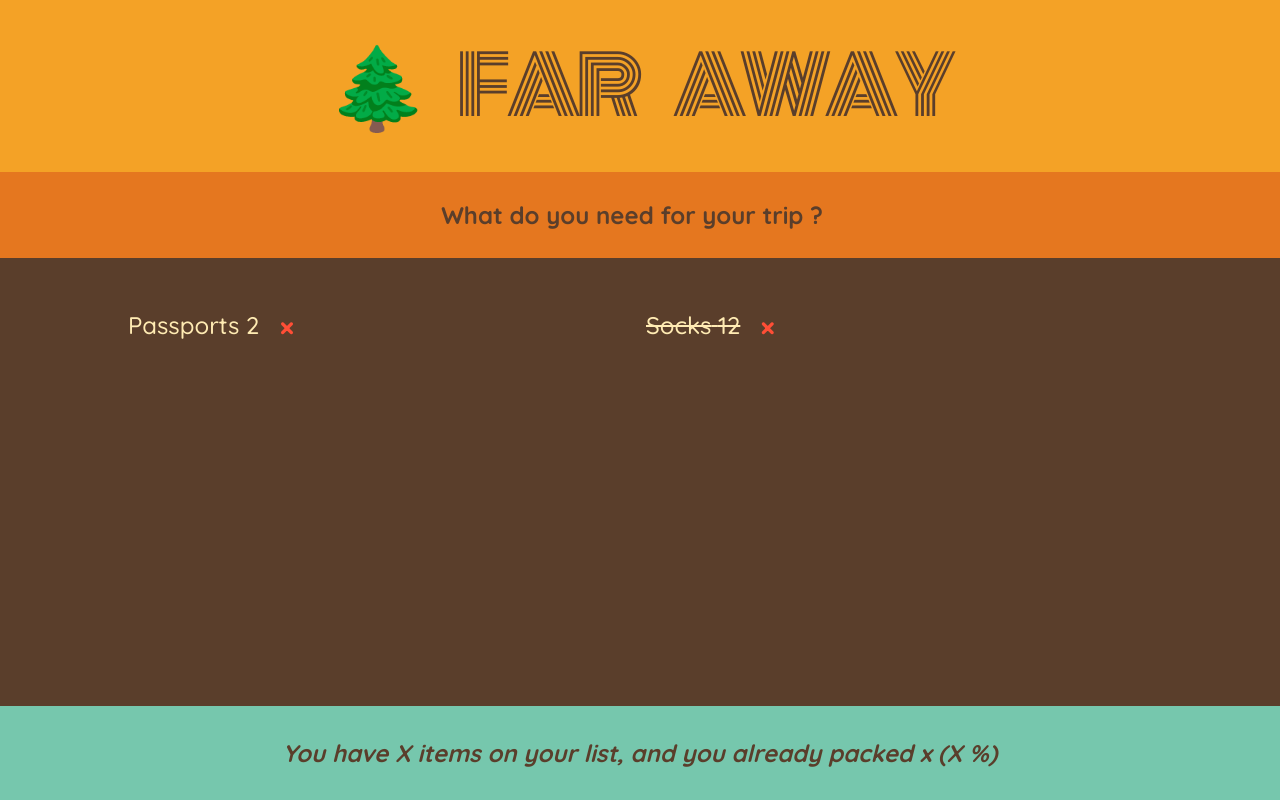
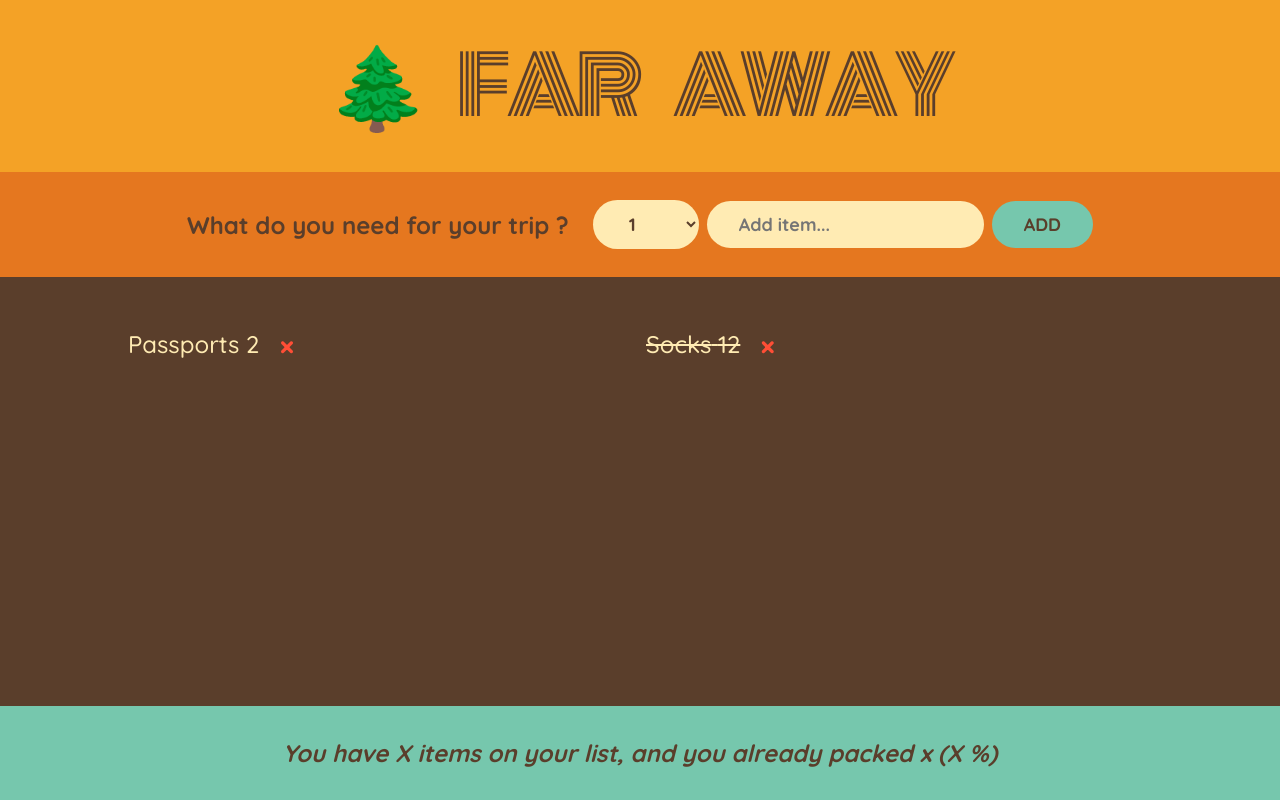
Before and after one commit to manishaac2002/travel_list_react, a React (Create React App) app: page / in a window 1280 px wide. Built offline with nearby package versions, Linux system fonts and the light colour scheme.

Commit message:
feat : completed 4 components still pending for button.

```diff
--- a/src/App.js
+++ b/src/App.js
@@ -1,3 +1,5 @@
+import {useState} from 'react'
+
 const initialItems = [
   { id: 1, description: "Passports", quantity: 2, packed: false },
   { id: 2, description: "Socks", quantity: 12, packed: true },
@@ -22,32 +24,68 @@ function Logo() {
   )
 }
 
+
+
 function Form() {
+
+  const [description, setDescription] = useState("")
+  const [quantity, setQuantity] = useState(1)
+
+  function handleSubmit(e) {
+    e.preventDefault()
+
+    if (!description) return
+    const newItem = {id: Date.now(), description, quantity, packed: false}
+    console.log(newItem);
+
+    setDescription("")
+    setQuantity(1)
+
+  }
+
   return (
-    <div className="add-form">
+    <form className="add-form" onSubmit={handleSubmit}>
+
       <h3>What do you need for your trip ?</h3>
-    </div>)
+
+      <select value={quantity} onChange={(e)=>setQuantity(Number(e.target.value))}>
+        {Array.from({length: 20},(_,i)=>i+1).map((num)=>(
+          <option value={num} key={num}>{num}</option>
+          ))}
+      </select>
+
+      <input type="text" placeholder="Add item..." value={description}
+      onChange={(e)=>setDescription(e.target.value)}/>
+
+      <button>Add</button>
+    </form>
+    )
 
 }
 
 function PackingLists() {
   return (
     <div className="list">
+
       <ul>
         {initialItems.map((item) => (
-          <Item item={item} />))}
+          <Item item={item} key={item.id} />))}
       </ul>
+
     </div>
   )
 }
 
 function Item({ item }) {
-  return <li>
+  return (
+  <li>
     <span style={ item.packed ? { textDecoration: "line-through" } : {}}>
       {item.description} {item.quantity}
     </span>
     <button>&times;</button>
   </li>
+  )
+
 }
 
 function Stats() {
```
